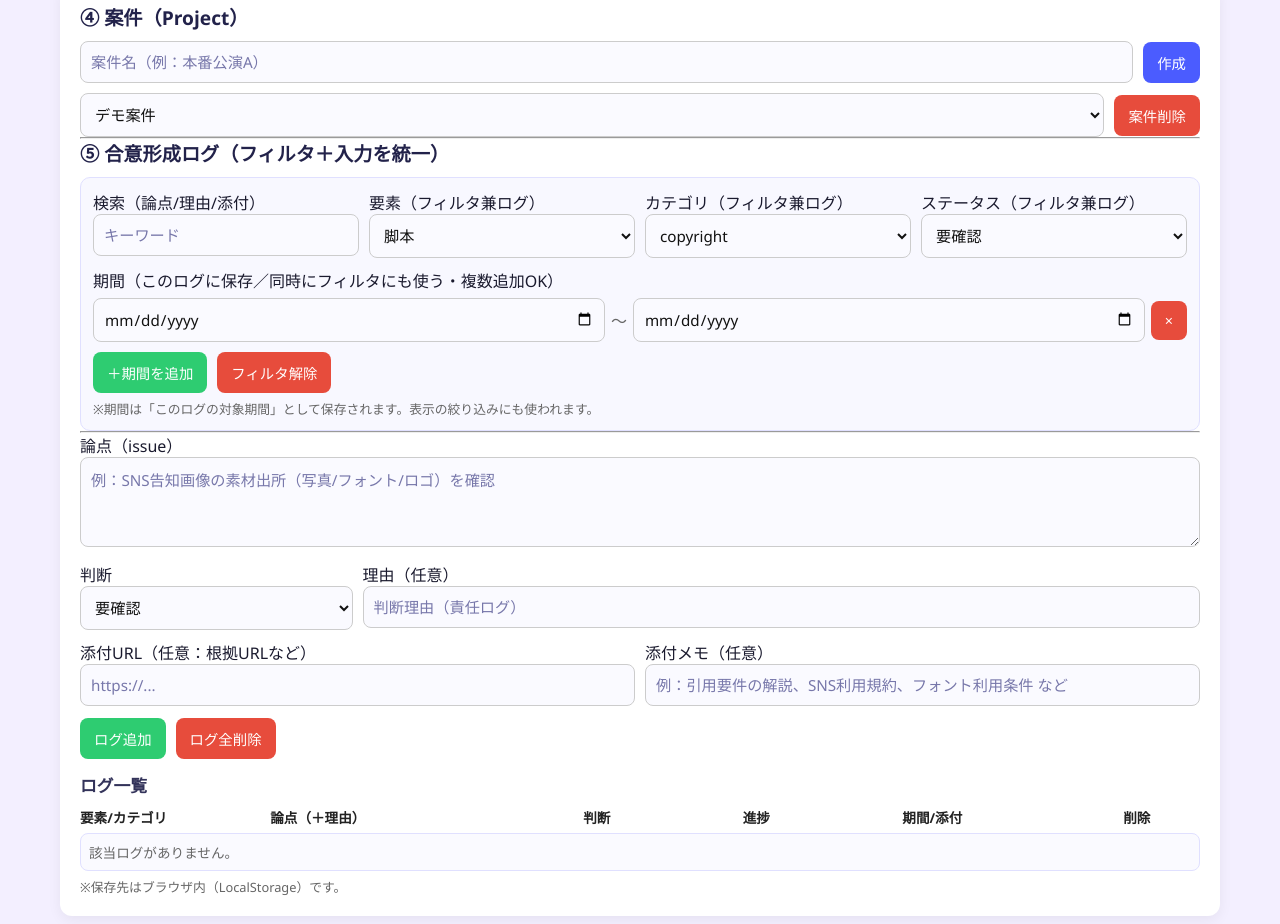
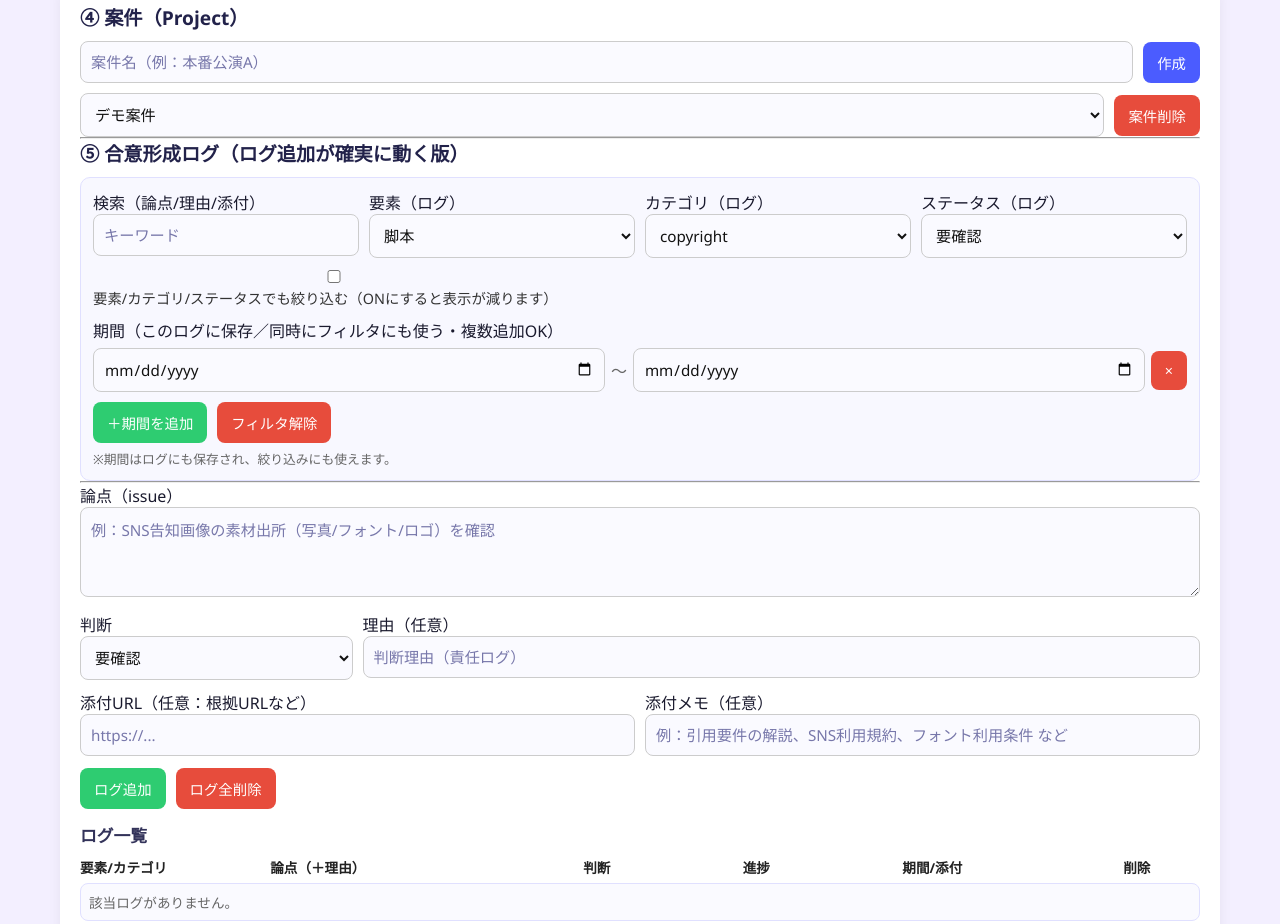
Before and after one commit to creative-teeam/ethics-system, a plain HTML site: page index.html in a window 1280 px wide. Shown: the part 1486-2410 px from the top of the page. Drawn offline with Linux system fonts and the light colour scheme.

Commit message:
Update index.html

```diff
--- a/index.html
+++ b/index.html
@@ -4,9 +4,7 @@
   <meta charset="utf-8" />
   <meta name="viewport" content="width=device-width,initial-scale=1" />
   <title>権利処理・管理システム</title>
-
-  <!-- ✅ キャッシュ対策：更新のたびに数字を変える -->
-  <link rel="stylesheet" href="style.css?v=20260202-7">
+  <link rel="stylesheet" href="style.css?v=20260202-8">
 </head>
 <body>
   <header class="wrap">
@@ -113,7 +111,7 @@
       <div id="webRisksError" class="errorBox" style="display:none;"></div>
     </section>
 
-    <!-- 下：案件＋ログ（⑤だけ合体し直し） -->
+    <!-- 下：案件＋ログ -->
     <section class="card" style="grid-column:1/-1;">
       <h2>④ 案件（Project）</h2>
 
@@ -129,9 +127,9 @@
 
       <hr />
 
-      <h2>⑤ 合意形成ログ（フィルタ＋入力を統一）</h2>
+      <h2>⑤ 合意形成ログ（ログ追加が確実に動く版）</h2>
 
-      <!-- ✅ ⑤：フィルタ＆ログ共通設定（要素/カテゴリ/ステータスはここ1つだけ） -->
+      <!-- ✅ ⑤：検索＋共通設定（要素/カテゴリ/ステータスはここ1つだけ） -->
       <div class="filters">
         <div class="grid4">
           <div>
@@ -140,7 +138,7 @@
           </div>
 
           <div>
-            <label>要素（フィルタ兼ログ）</label>
+            <label>要素（ログ）</label>
             <select id="logElement">
               <option>脚本</option><option>演出</option><option>音楽</option><option>照明</option>
               <option>美術</option><option>衣装</option><option>映像</option><option>SNS</option><option>全体</option>
@@ -148,7 +146,7 @@
           </div>
 
           <div>
-            <label>カテゴリ（フィルタ兼ログ）</label>
+            <label>カテゴリ（ログ）</label>
             <select id="logCategory">
               <option value="copyright">copyright</option>
               <option value="privacy">privacy</option>
@@ -159,13 +157,21 @@
           </div>
 
           <div>
-            <label>ステータス（フィルタ兼ログ）</label>
+            <label>ステータス（ログ）</label>
             <select id="logStatus">
               <option value="needs_review">要確認</option>
               <option value="doing">対応中</option>
               <option value="done">完了</option>
             </select>
           </div>
+        </div>
+
+        <!-- ✅ 追加：要素/カテゴリ/ステータスで絞り込むか -->
+        <div class="row" style="margin-top:10px;">
+          <label class="check">
+            <input type="checkbox" id="useEcsFilter">
+            要素/カテゴリ/ステータスでも絞り込む（ONにすると表示が減ります）
+          </label>
         </div>
 
         <div style="margin-top:10px;">
@@ -185,13 +191,12 @@
             <button type="button" class="ghost danger" id="f_reset">フィルタ解除</button>
           </div>
 
-          <div class="hint">※期間は「このログの対象期間」として保存されます。表示の絞り込みにも使われます。</div>
+          <div class="hint">※期間はログにも保存され、絞り込みにも使えます。</div>
         </div>
       </div>
 
       <hr />
 
-      <!-- ✅ ログ本文入力（⑤の共通設定を使って保存される） -->
       <label style="margin-top:10px;">論点（issue）</label>
       <textarea id="logIssue" placeholder="例：SNS告知画像の素材出所（写真/フォント/ロゴ）を確認"></textarea>
 
@@ -227,6 +232,8 @@
         <button type="button" class="ghost danger" id="clearLogsBtn">ログ全削除</button>
       </div>
 
+      <div id="logAddResult" class="hint" style="margin-top:8px;"></div>
+
       <h3 style="margin-top:14px;">ログ一覧</h3>
       <div id="logsTable" class="table"></div>
 
@@ -238,6 +245,6 @@
     <small>© Stage Ethics Demo</small>
   </footer>
 
-  <script src="app.js?v=20260202-7"></script>
+  <script src="app.js?v=20260202-8"></script>
 </body>
 </html>
```
